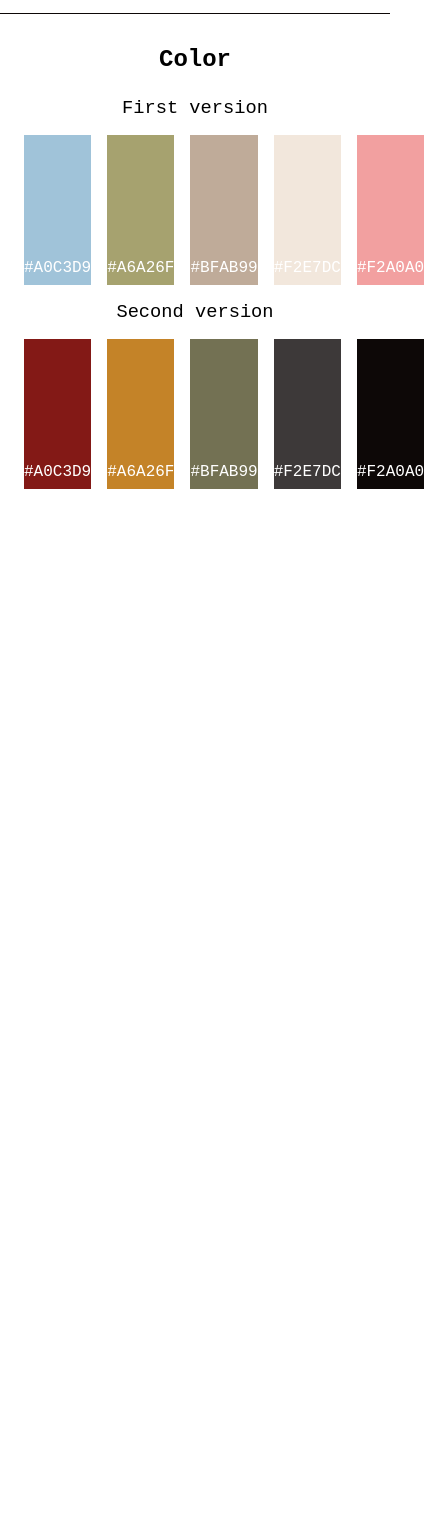
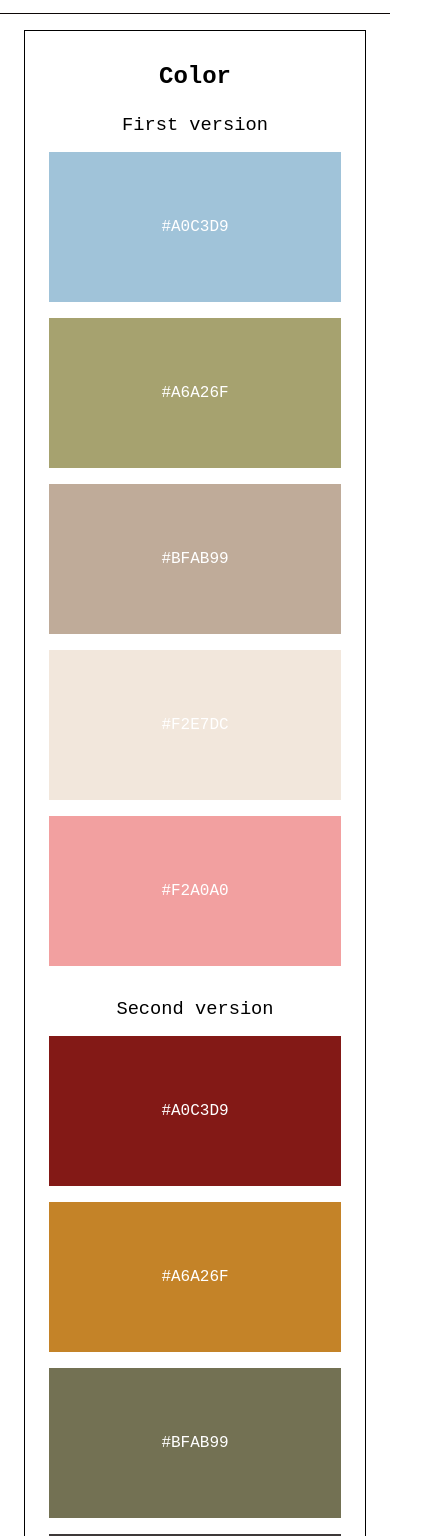
Before and after one commit to didarie/kyiv, a plain HTML site: page index.html in a window 390 px wide. Shown: the part 64-1600 px from the top of the page, 424 px wide, since content can reach past the window. Before the commit the page ends 844 px from the top, so only its background shows below. Drawn offline with Linux system fonts and the light colour scheme.

Commit message:
Add mobile adaptation

```diff
--- a/index.html
+++ b/index.html
@@ -1,9 +1,11 @@
 <!DOCTYPE html>
 <html lang="en">
+
 <head>
     <title>kyiv</title>
     <link href="./resources/css/style.css" typr="text/css" rel="stylesheet">
 </head>
+
 <body>
     <!-- Header -->
 
@@ -11,10 +13,10 @@
         <div class="container">
             <ul class="nav">
                 <li>
-                    <a href="#">Color</a>
+                    <a href="#color">Color</a>
                 </li>
                 <li>
-                    <a href="#">Fonts</a>
+                    <a href="#fonts">Fonts</a>
                 </li>
                 <li class="logo">
                     <a href="#"><img src="./resources/img/chestnut.png"></a>
@@ -32,26 +34,85 @@
 
     <!-- Color -->
 
-    <section class="colors">
+    <section class="colors" id="color">
         <div class="container">
             <h1>Color</h1>
             <h3>First version</h3>
             <div class="color">
-            <div class="cell color1"><p>#A0C3D9</p></div>
-            <div class="cell color2"><p>#A6A26F</p></div>
-            <div class="cell color3"><p>#BFAB99</p></div>
-            <div class="cell color4"><p>#F2E7DC</p></div>
-            <div class="cell color5"><p>#F2A0A0</p></div>
+                <a>
+                    <div class="cell color1">
+                        <p class="after">rgb 160, 195, 217</p>
+                        <p>#A0C3D9</p>
+                    </div>
+                </a>
+                <a>
+                    <div class="cell color2">
+                        <p class="after">rgb 166, 162, 111</p>
+                        <p>#A6A26F</p>
+                    </div>
+                </a>
+                <a>
+                    <div class="cell color3">
+                        <p class="after">rgb 191, 171, 153</p>
+                        <p>#BFAB99</p>
+                    </div>
+                </a>
+                <a>
+                    <div class="cell color4">
+                        <p class="after">rgb 242, 231, 220</p>
+                        <p>#F2E7DC</p>
+                    </div>
+                </a>
+                <a>
+                    <div class="cell color5">
+                        <p class="after">rgb 242, 160, 160</p>
+                        <p>#F2A0A0</p>
+                    </div>
+                </a>
             </div>
             <h3>Second version</h3>
             <div class="color">
-            <div class="cell color6"><p>#A0C3D9</p></div>
-            <div class="cell color7"><p>#A6A26F</p></div>
-            <div class="cell color8"><p>#BFAB99</p></div>
-            <div class="cell color9"><p>#F2E7DC</p></div>
-            <div class="cell color10"><p>#F2A0A0</p></div>
+                <a>
+                    <div class="cell color6">
+                        <p class="after">rgb 131, 25, 22</p>
+                        <p>#A0C3D9</p>
+                    </div>
+                </a>
+                <a>
+                    <div class="cell color7">
+                        <p class="after">rgb 196, 131, 40</p>
+                        <p>#A6A26F</p>
+                    </div>
+                </a>
+                <a>
+                    <div class="cell color8">
+                        <p class="after">rgb 115, 113, 83</p>
+                        <p>#BFAB99</p>
+                    </div>
+                </a>
+                <a>
+                    <div class="cell color9">
+                        <p class="after">rgb 61, 57, 57</p>
+                        <p>#F2E7DC</p>
+                    </div>
+                </a>
+                <a>
+                    <div class="cell color10">
+                        <p class="after">rgb 13, 8, 7</p>
+                        <p>#F2A0A0</p>
+                    </div>
+                </a>
             </div>
         </div>
     </section>
+
+    <!-- Fonts -->
+
+    <section class="fonts" id="fonts">
+        <div class="container">
+            <h1>Fonts</h1>
+        </div>
+    </section>
 </body>
+
 </html>
--- a/resources/css/style.css
+++ b/resources/css/style.css
@@ -16,6 +16,11 @@ ul, li {
 
 a {
     text-decoration: none;
+}
+
+section{
+    margin: 1rem 1.5rem;
+    border: 1px solid black;
 }
 
 .container {
@@ -37,6 +42,9 @@ header .nav {
     justify-content: space-between;
 }
 
+header .nav li:hover{
+    text-decoration: underline;
+}
 header .logo img{
     width: 2.5rem;
 }
@@ -46,9 +54,6 @@ header a{
 }
 
 /* Color */
-.colors{
-    margin-top: 16px;
-}
 
 .colors h1{
     padding-bottom: 0.5rem;
@@ -59,22 +64,30 @@ header a{
     font-weight: lighter;
 }
 
+.colors p{
+    color: white;
+}
+
 .color{
     display: grid;
     grid-template-columns: 1fr 1fr 1fr 1fr 1fr;
     grid-column-gap: 1rem;
 }
 
-.colors p {
-    color: white;
-    padding-bottom: 0.5rem;
-}
-
 .cell{
     height: 150px;
     display: flex;
-    align-items: flex-end;
-    justify-content: center;
+    flex-direction: column;
+    justify-content: space-evenly;
+}
+
+.cell .after{
+    display: none;
+}
+
+a:hover .after{
+    display: block;
+    padding: .5rem;
 }
 
 .color1 {
@@ -116,3 +129,19 @@ header a{
 .color10 {
     background-color: #0D0807;
 }
+
+@media only screen and (max-width: 700px){
+    .color{
+        display: flex;
+        flex-direction: column;
+    }
+    .color a{
+        padding-bottom: 1rem;
+    }
+
+    .colors h1{
+        margin-top: 1rem;
+    }
+}
+
+/* Fonts */
```
Lines whose indentation alone changed are shown as unchanged.
